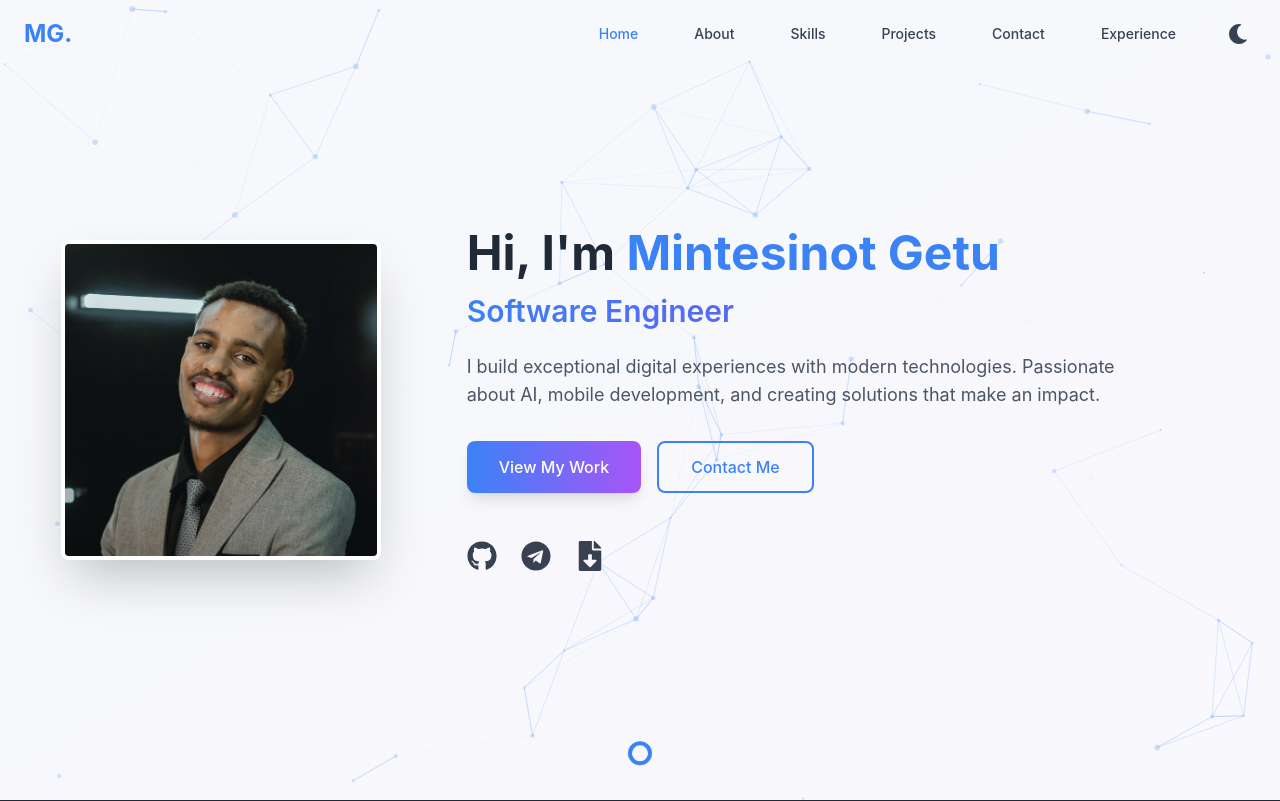
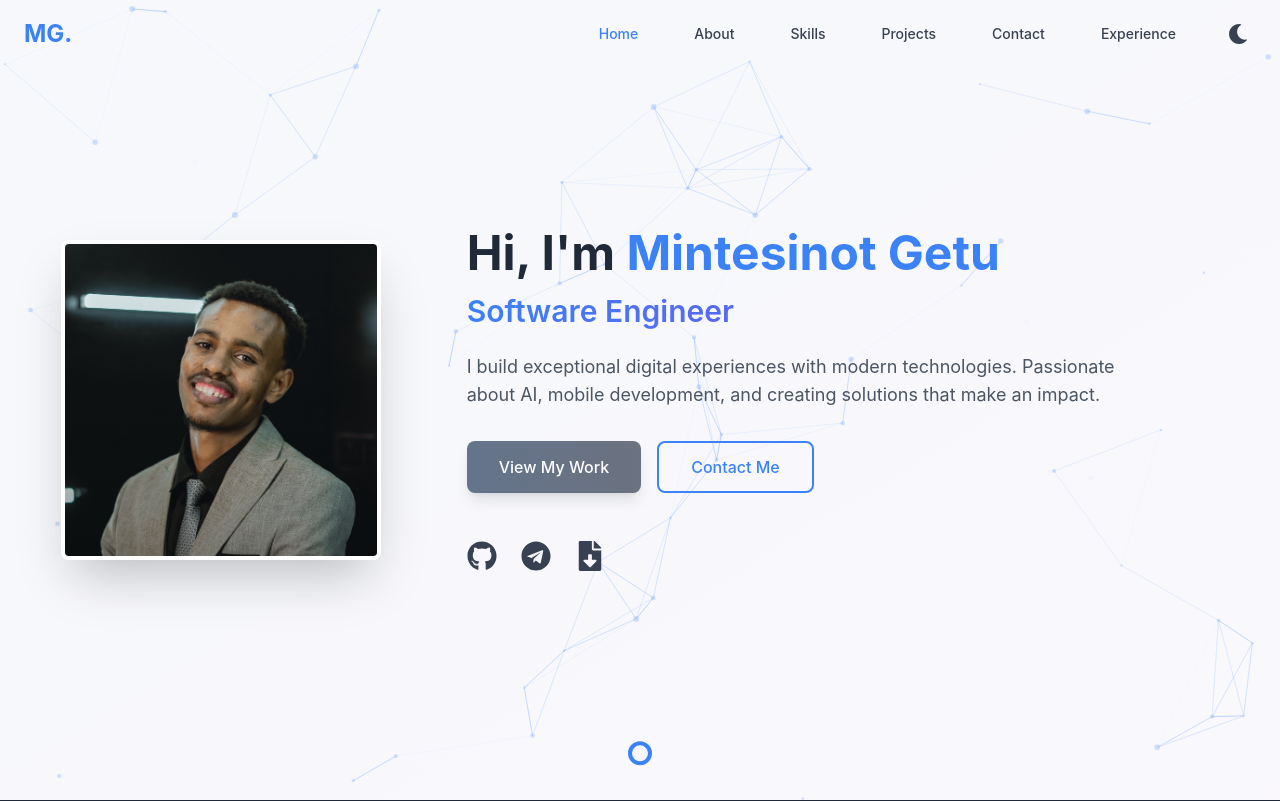
Before and after one commit to mntc3434/my-portfolio, a React (Create React App) app: page / in a window 1280 px wide. Shown: the top 801 px of the page. Built offline with nearby package versions, Linux system fonts and the light colour scheme.

Commit message:
Update Header.jsx

```diff
--- a/src/components/Header.jsx
+++ b/src/components/Header.jsx
@@ -182,7 +182,7 @@ const Header = ({ setActiveSection }) => {
               whileHover={{ scale: 1.05 }}
               whileTap={{ scale: 0.95 }}
               onClick={() => setActiveSection('projects')}
-              className="px-8 py-3 bg-gradient-to-r from-blue-500 to-purple-500 text-white rounded-lg font-medium shadow-lg hover:shadow-xl transition-all hover:from-blue-600 hover:to-purple-600"
+              className="px-8 py-3 bg-gradient-to-r from-slate-500 to-gray-500 text-white rounded-lg font-medium shadow-lg hover:shadow-xl transition-all hover:from-slate-600 hover:to-gray-600"
             >
               View My Work
             </motion.button>
```
